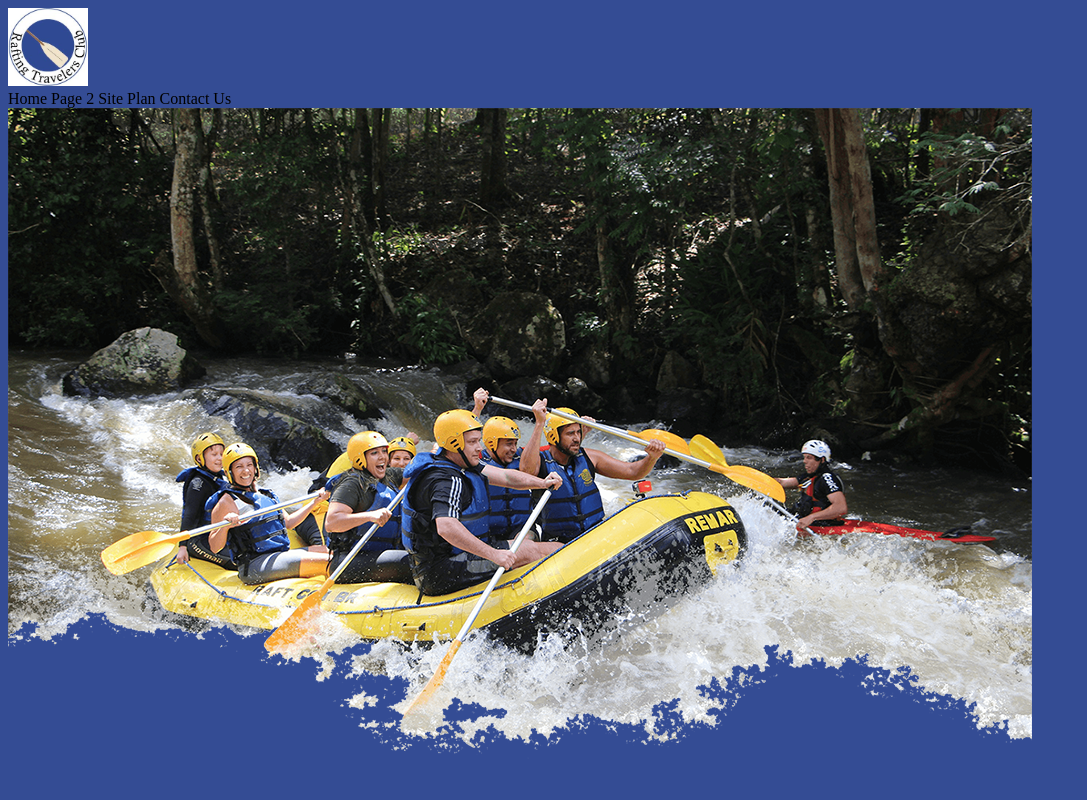
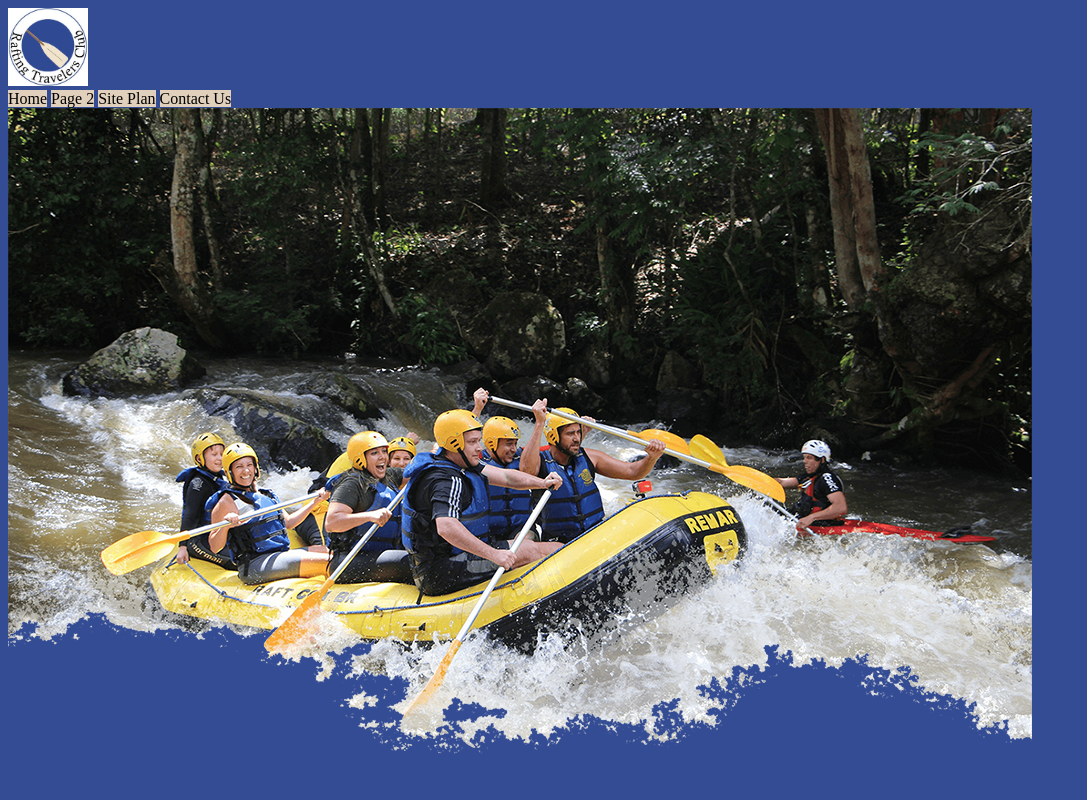
Before and after one commit to indygriff79/wdd130-2, a plain HTML site: page index.html in a window 1280 px wide. Shown: the top 800 px of the page, without its empty margins (0-1087 px from the left). Drawn offline with Linux system fonts and the light colour scheme.

Commit message:
changed nav background color

```diff
--- a/styles/style.css
+++ b/styles/style.css
@@ -6,7 +6,7 @@ nav a{
     text-align: center;
     color: black;
     text-decoration: none;
-    background-color:9C6C48;
+    background-color:#E1D1BC;
 }
 #hero-msg h1{
     text-align: center;
```
